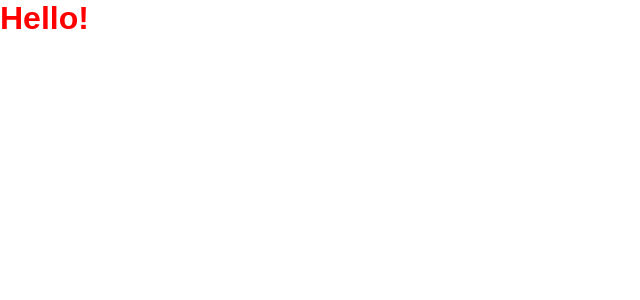
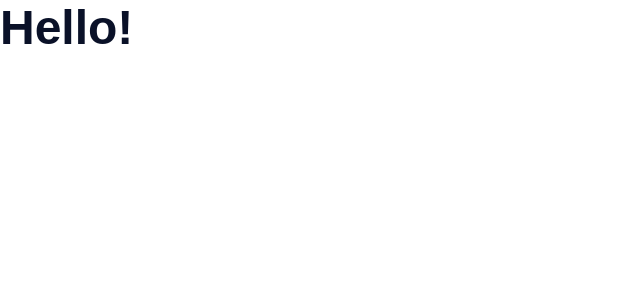
Before and after one commit to gaabssantos/landing-pages-creator, a React (Create React App) app in the folder frontend/: page / in a window 1280 px wide. Shown: the top 300 px of the page, without its empty margins (0-640 px from the left). Built offline with nearby package versions, Linux system fonts and the light colour scheme.

Commit message:
feat(Configurated fonts): :sparkles:

```diff
--- a/frontend/src/components/Heading/index.jsx
+++ b/frontend/src/components/Heading/index.jsx
@@ -1,10 +1,11 @@
 import P from 'prop-types';
 import * as Styled from './styles';
 
-export const Heading = ({ children }) => {
-  return <Styled.Title>{children}</Styled.Title>;
+export const Heading = ({ children, light = false }) => {
+  return <Styled.Title $light={light}>{children}</Styled.Title>;
 };
 
 Heading.propTypes = {
   children: P.node.isRequired,
+  light: P.bool.isRequired,
 };
--- a/frontend/src/components/Heading/styles.js
+++ b/frontend/src/components/Heading/styles.js
@@ -1,7 +1,7 @@
 import styled, { css } from 'styled-components';
 
 export const Title = styled.h1`
-  ${({ theme }) => css`
-    color: ${theme.mainBg};
+  ${({ theme, $light }) => css`
+    color: ${$light ? theme.colors.white : theme.colors.primaryColor};
   `}
 `;
--- a/frontend/src/styles/global-styles.js
+++ b/frontend/src/styles/global-styles.js
@@ -1,13 +1,24 @@
 import { createGlobalStyle } from 'styled-components';
 
 export const GlobalStyles = createGlobalStyle`
+    @import url('https://fonts.googleapis.com/css2?family=Montserrat:ital,wght@0,900;1,900&family=Open+Sans:ital,wght@0,400;0,700;1,400;1,700&display=swap');
+
     * {
         margin: 0;
         padding: 0;
         box-sizing: border-box;
     }
 
+    html {
+        font-size: 62.5%;
+    }
+
     body {
-        font-family: Arial;
+        font-size: 2.4rem;
+        font-family: ${({ theme }) => theme.fonts.family.default};
+    }
+
+    h1 {
+        font-family: ${({ theme }) => theme.fonts.family.secondary};
     }
 `;
--- a/frontend/src/styles/theme.js
+++ b/frontend/src/styles/theme.js
@@ -1,4 +1,13 @@
 export const theme = {
-  mainBg: 'red',
-  secondaryBg: 'blue',
+  colors: {
+    primaryColor: '#0A1128',
+    secondaryColor: '#DC143C',
+    white: '#FFFFFF',
+  },
+  fonts: {
+    family: {
+      default: '"Open Sans", sans-serif',
+      secondary: 'Montserrat, sans-serif',
+    },
+  },
 };
```
Also changed, not shown: frontend/src/components/Heading/stories.jsx (+18 -2 lines), frontend/.eslintrc.json.
